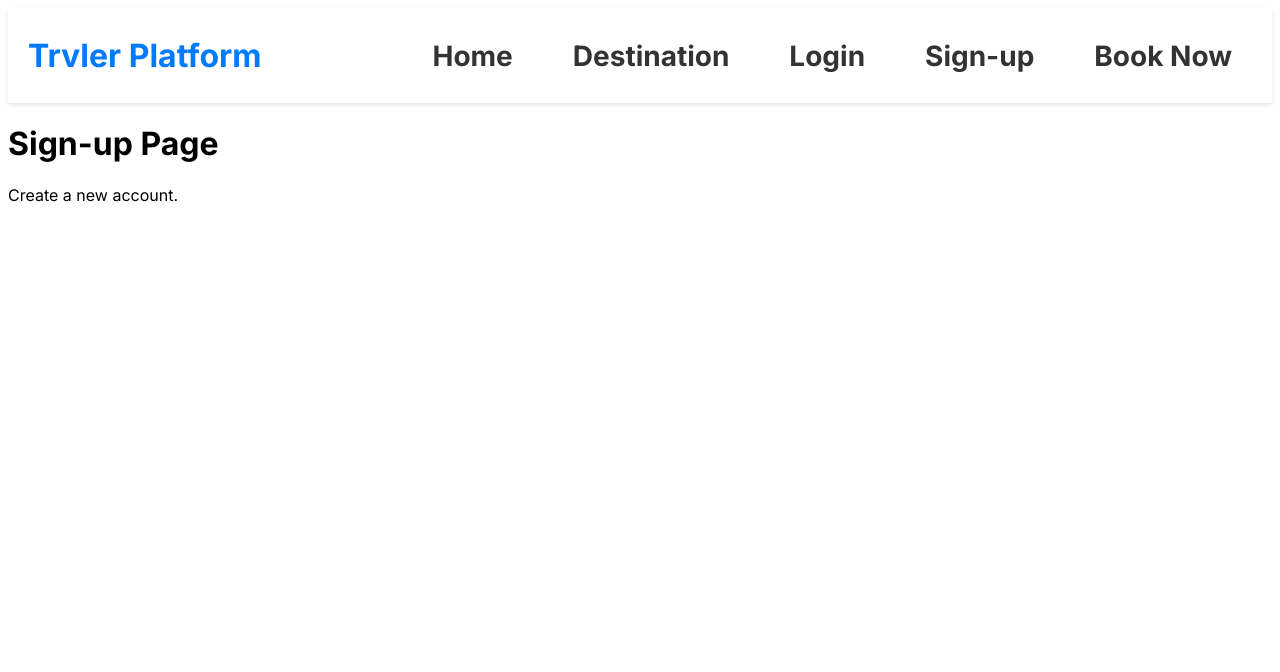
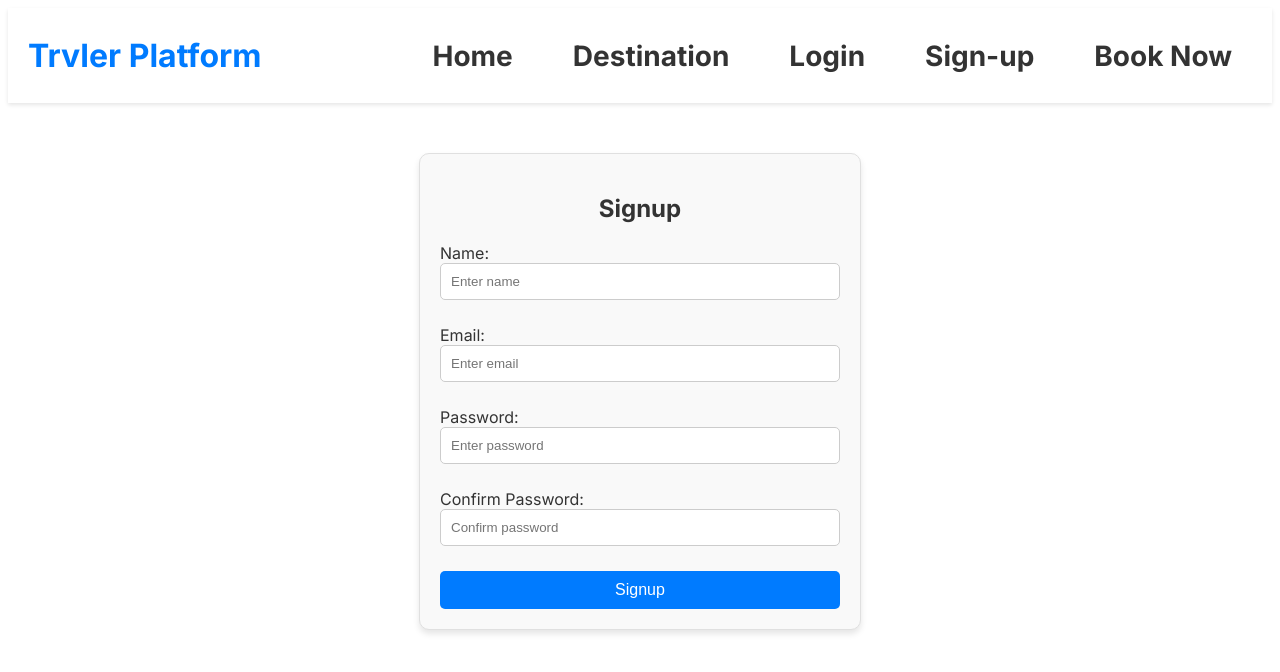
Before and after one commit to Pujarani06052001/travel_planner, a Next.js app: page /signup in a window 1280 px wide. Shown: the top 672 px of the page. Built offline with nearby package versions, Linux system fonts and the light colour scheme.

Commit message:
login and sighup

```diff
--- a/app/globals.css
+++ b/app/globals.css
@@ -211,3 +211,156 @@
   font-size: 16px;
   color: #555;
 }
+
+/* Container for the form */
+.signup-container {
+  display: flex;
+  flex-direction: column;
+  align-items: center;
+  justify-content: center;
+  width: 100%;
+  max-width: 400px;
+  margin: 50px auto;
+  padding: 20px;
+  border: 1px solid #e0e0e0;
+  border-radius: 10px;
+  box-shadow: 0 4px 6px rgba(0, 0, 0, 0.1);
+  background-color: #f9f9f9;
+}
+
+/* Form styling */
+.signup-container form {
+  width: 100%;
+}
+
+/* Form heading */
+.signup-container h2 {
+  margin-bottom: 20px;
+  font-size: 24px;
+  color: #333;
+  text-align: center;
+}
+
+/* Label styling */
+.signup-container label {
+  display: block;
+  margin-bottom: 10px;
+  font-size: 16px;
+  color: #333;
+}
+
+/* Input styling */
+.signup-container input {
+  width: 100%;
+  padding: 10px;
+  margin-bottom: 15px;
+  border: 1px solid #ccc;
+  border-radius: 5px;
+  box-sizing: border-box;
+  transition: border-color 0.3s;
+}
+
+/* Change border color on focus */
+.signup-container input:focus {
+  border-color: #007bff;
+  outline: none;
+}
+
+/* Button styling */
+.signup-container button {
+  width: 100%;
+  padding: 10px;
+  border: none;
+  border-radius: 5px;
+  background-color: #007bff;
+  color: white;
+  font-size: 16px;
+  cursor: pointer;
+  transition: background-color 0.3s;
+}
+
+/* Change background color on hover */
+.signup-container button:hover {
+  background-color: #0056b3;
+}
+
+/* Adding some margin to break lines */
+.signup-container br {
+  display: none;
+}
+/* Container for the form */
+.form-container {
+  display: flex;
+  flex-direction: column;
+  align-items: center;
+  justify-content: center;
+  width: 100%;
+  max-width: 400px;
+  margin: 50px auto;
+  padding: 20px;
+  border: 1px solid #e0e0e0;
+  border-radius: 10px;
+  box-shadow: 0 4px 6px rgba(0, 0, 0, 0.1);
+  background-color: #f9f9f9;
+}
+
+/* Form styling */
+.form-container form {
+  width: 100%;
+}
+
+/* Form heading */
+.form-container h2 {
+  margin-bottom: 20px;
+  font-size: 24px;
+  color: #333;
+  text-align: center;
+}
+
+/* Label styling */
+.form-container label {
+  display: block;
+  margin-bottom: 10px;
+  font-size: 16px;
+  color: #333;
+}
+
+/* Input styling */
+.form-container input {
+  width: 100%;
+  padding: 10px;
+  margin-bottom: 15px;
+  border: 1px solid #ccc;
+  border-radius: 5px;
+  box-sizing: border-box;
+  transition: border-color 0.3s;
+}
+
+/* Change border color on focus */
+.form-container input:focus {
+  border-color: #007bff;
+  outline: none;
+}
+
+/* Button styling */
+.form-container button {
+  width: 100%;
+  padding: 10px;
+  border: none;
+  border-radius: 5px;
+  background-color: #007bff;
+  color: white;
+  font-size: 16px;
+  cursor: pointer;
+  transition: background-color 0.3s;
+}
+
+/* Change background color on hover */
+.form-container button:hover {
+  background-color: #0056b3;
+}
+
+/* Adding some margin to break lines */
+.form-container br {
+  display: none;
+}
--- a/app/signup/page.js
+++ b/app/signup/page.js
@@ -1,10 +1,73 @@
-const Signup = () => {
-    return (
-        <div>
-            <h1>Sign-up Page</h1>
-            <p>Create a new account.</p>
-        </div>
-    );
-};
+"use client";
+import React, { useState } from 'react';
+
+function Signup() {
+  const [name, setName] = useState('');
+  const [email, setEmail] = useState('');
+  const [password, setPassword] = useState('');
+  const [confirmPassword, setConfirmPassword] = useState('');
+
+  const handleSubmit = (event) => {
+    event.preventDefault();
+
+    // Validation logic
+    if (!name || !email || !password || !confirmPassword) {
+      alert('All fields are required');
+      return;
+    }
+
+    if (password !== confirmPassword) {
+      alert('Passwords do not match');
+      return;
+    }
+
+    alert('Signup successful!');
+  };
+
+  return (
+    <div className="signup-container">
+      <form onSubmit={handleSubmit}>
+        <h2>Signup</h2>
+        <label>
+          Name:
+          <input
+            type="text"
+            value={name}
+            onChange={(event) => setName(event.target.value)}
+            placeholder="Enter name"
+          />
+        </label>
+        <label>
+          Email:
+          <input
+            type="email"
+            value={email}
+            onChange={(event) => setEmail(event.target.value)}
+            placeholder="Enter email"
+          />
+        </label>
+        <label>
+          Password:
+          <input
+            type="password"
+            value={password}
+            onChange={(event) => setPassword(event.target.value)}
+            placeholder="Enter password"
+          />
+        </label>
+        <label>
+          Confirm Password:
+          <input
+            type="password"
+            value={confirmPassword}
+            onChange={(event) => setConfirmPassword(event.target.value)}
+            placeholder="Confirm password"
+          />
+        </label>
+        <button type="submit">Signup</button>
+      </form>
+    </div>
+  );
+}
 
 export default Signup;
```
Also changed, not shown: app/login/page.js (+42 -8 lines), app/page.js (+19 -11 lines).
